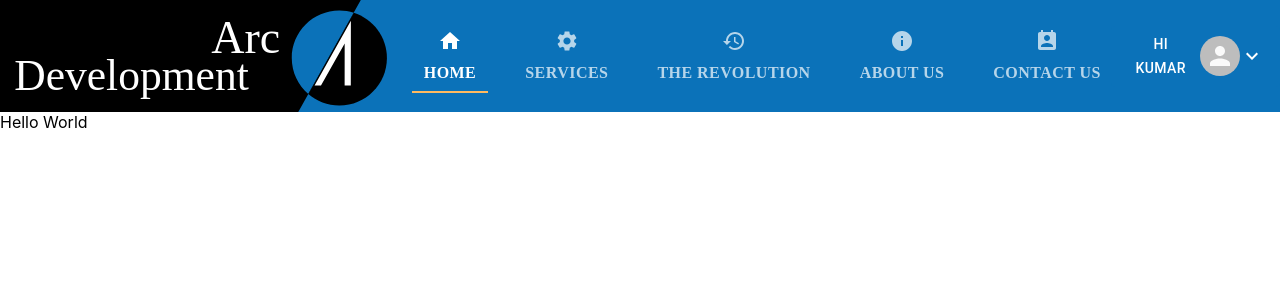
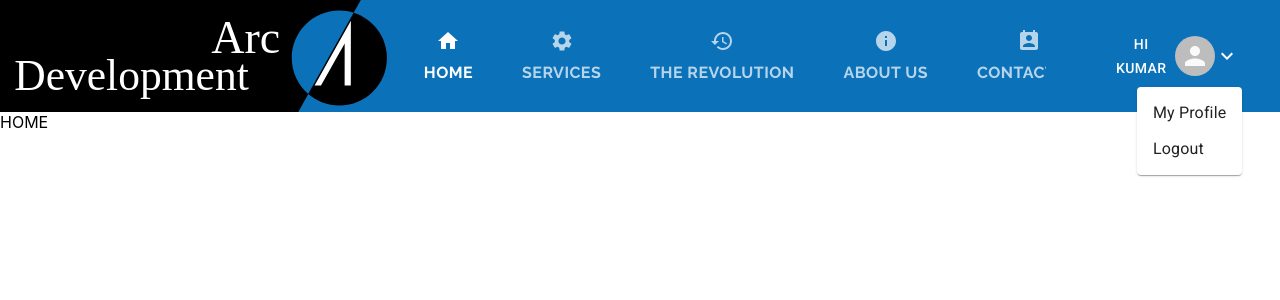
Before and after one commit to pkkalive/practice-material-ui, a React (Create React App) app: page / in a window 1280 px wide. Both pictures are taken after a click on the button "HI KUMAR". Shown: the top 300 px of the page. Built offline with nearby package versions, Linux system fonts and the light colour scheme; a web font is replaced by a local one.

Commit message:
added links to tabs

```diff
--- a/public/index.html
+++ b/public/index.html
@@ -10,8 +10,7 @@
       content="Web site created using create-react-app"
     />
     <link rel="stylesheet"
-          href="https://fonts.googleapis.com/
-          css?family=Pacifico|Raleway:100,400,400i,700|Roboto:300,400,500,700&display=swap" />
+          href="https://fonts.googleapis.com/css?family=Pacifico|Raleway:100,400,400i,700|Roboto:300,400,500,700&display=swap" />
     <!--
       manifest.json provides metadata used when your web app is installed on a
       user's mobile device or desktop. See https://developers.google.com/web/fundamentals/web-app-manifest/
--- a/src/components/App.jsx
+++ b/src/components/App.jsx
@@ -1,13 +1,24 @@
 import React from 'react';
 import { ThemeProvider } from "@material-ui/styles";
+import { BrowserRouter, Switch, Route } from 'react-router-dom';
 import theme from './ui/Theme';
 import Header from "./ui/Header";
 
 function App() {
   return (
     <ThemeProvider theme={theme}>
-      <Header />
-      Hello World
+        <BrowserRouter>
+            <Header />
+            <Switch>
+                <Route exact path ="/" component= {() => <div>HOME</div>}/>
+                <Route exact path ="/services" component= {() => <div>SERVICES</div>}/>
+                <Route exact path ="/revolution" component= {() => <div>THE REVOLUTION</div>}/>
+                <Route exact path ="/about" component= {() => <div>ABOUT US</div>}/>
+                <Route exact path ="/contact" component= {() => <div>CONTACT US</div>}/>
+                <Route exact path ="/profile" component= {() => <div>MY PROFILE</div>}/>
+                <Route exact path ="/logout" component= {() => <div>LOGOUT</div>}/>
+            </Switch>
+        </BrowserRouter>
     </ThemeProvider>
   );
 }
--- a/src/components/ui/Header.jsx
+++ b/src/components/ui/Header.jsx
@@ -1,19 +1,22 @@
-import React from 'react';
+import React, {useState, useRef} from 'react';
 import AppBar from "@material-ui/core/AppBar";
 import Toolbar from "@material-ui/core/Toolbar";
 import useScrollTrigger from '@material-ui/core/useScrollTrigger';
-import Typography from "@material-ui/core/Typography";
 import { makeStyles } from '@material-ui/core/styles';
 import Paper from '@material-ui/core/Paper';
 import Tabs from '@material-ui/core/Tabs';
 import Tab from '@material-ui/core/Tab';
-import {Home, Settings, History, Info, PermContactCalendar, ExpandMore } from '@material-ui/icons';
-
-import logo from '../../assets/logo.svg';
-import NativeSelect from "@material-ui/core/NativeSelect";
+import {Home, Settings, History, Info,
+    PermContactCalendar, ExpandMore } from '@material-ui/icons';
 import ButtonGroup from "@material-ui/core/ButtonGroup";
 import Button from "@material-ui/core/Button";
 import Avatar from "@material-ui/core/Avatar";
+import Popper from "@material-ui/core/Popper";
+import ClickAwayListener from "@material-ui/core/ClickAwayListener";
+import MenuList from "@material-ui/core/MenuList";
+import MenuItem from "@material-ui/core/MenuItem";
+import { Link } from 'react-router-dom';
+import logo from '../../assets/logo.svg';
 
 function ElevationScroll(props) {
     const { children } = props;
@@ -46,39 +49,72 @@ const useStyles = makeStyles(theme => ({
     button:{
         border: "none",
         boxShadow: "none",
+        marginRight: "25px",
+        marginLeft: "50px"
     },
     avatar: {
         marginLeft: "5px"
+    },
+    popper: {
+        left: "15px !important"
     }
+
 }));
 
 export default function Header(props) {
     const classes = useStyles();
-    const [value, setValue] = React.useState(0);
+    const [value, setValue] = useState(0);
+    const [open, setOpen] = useState(false);
+    const anchorRef = useRef(null);
 
     const handleChange = (event, newValue) => {
         setValue(newValue);
     };
+
+    const handleToggle = () => {
+        setOpen((prevOpen) => !prevOpen);
+    };
+
+    const handleClose = (event) => {
+        if (anchorRef.current) {
+            return;
+        }
+        setOpen(false);
+    };
+
     return(
         <React.Fragment>
             <ElevationScroll>
                 <AppBar position="fixed" color="primary">
                     <Toolbar disableGutters>
                         <img src={logo} alt="Company Logo" className={classes.logo}/>
-                        <Tabs className={classes.tabContainer} value={value} onChange={handleChange} >
-                            <Tab className={classes.tab} icon={<Home />} label="HOME" />
-                            <Tab className={classes.tab} icon={<Settings />} label="SERVICES" />
-                            <Tab className={classes.tab} icon={<History />} label="THE REVOLUTION" />
-                            <Tab className={classes.tab} icon={<Info />} label="ABOUT US" />
-                            <Tab className={classes.tab} icon={<PermContactCalendar />} label="CONTACT US" />
+                        <Tabs className={classes.tabContainer} value={value} onChange={handleChange} indicatorColor="primary">
+                            <Tab className={classes.tab} icon={<Home />} label="HOME" component={Link} to="/"/>
+                            <Tab className={classes.tab} icon={<Settings />} label="SERVICES" component={Link} to="/services"/>
+                            <Tab className={classes.tab} icon={<History />} label="THE REVOLUTION" component={Link} to="/revolution"/>
+                            <Tab className={classes.tab} icon={<Info />} label="ABOUT US" component={Link} to="/about"/>
+                            <Tab className={classes.tab} icon={<PermContactCalendar />} label="CONTACT US" component={Link} to="/contact"/>
                         </Tabs>
-                        <ButtonGroup className={classes.button} variant="contained" color="primary">
-                            <Button>
+                        <ButtonGroup className={classes.button} variant="contained" color="primary" ref={anchorRef}>
+                            <Button onClick={handleToggle}
+                                    aria-label="select merge strategy">
                                 Hi Kumar
                                 <Avatar className={classes.avatar}></Avatar>
                                 <ExpandMore />
                             </Button>
                         </ButtonGroup>
+                        <Popper open={open} anchorEl={anchorRef.current} role={undefined} transition disablePortal className={classes.popper}>
+                            {({ TransitionProps, placement }) => (
+                                <Paper >
+                                    <ClickAwayListener onClickAway={handleClose}>
+                                        <MenuList id="split-button-menu">
+                                            <MenuItem component={Link} to="/profile" >My Profile</MenuItem>
+                                            <MenuItem component={Link} to="/logout" >Logout</MenuItem>
+                                        </MenuList>
+                                    </ClickAwayListener>
+                                </Paper>
+                            )}
+                        </Popper>
                     </Toolbar>
                 </AppBar>
             </ElevationScroll>
```
